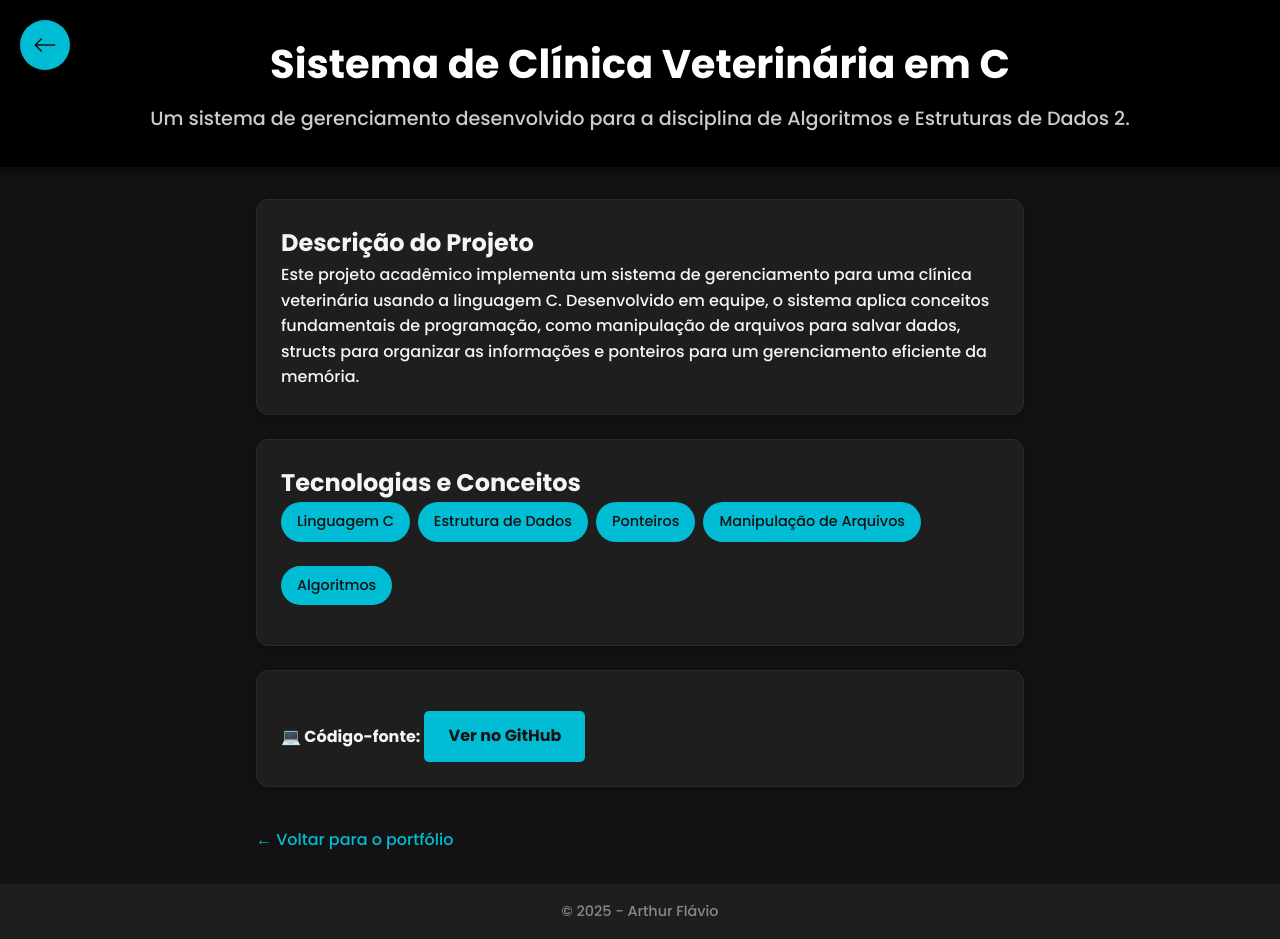
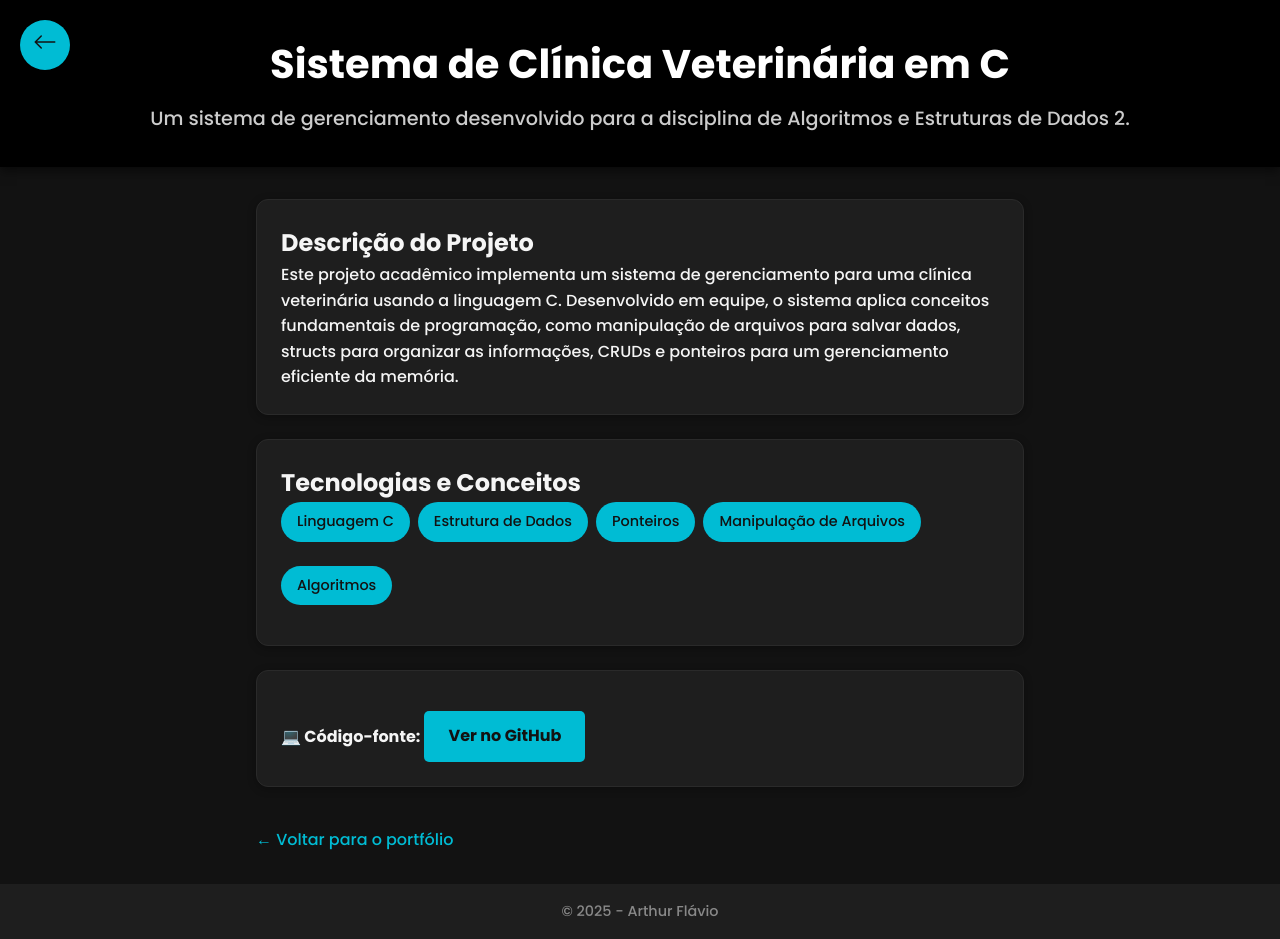
Before and after one commit to arthurr-arauj/Portfolio, a plain HTML site: page projetos/clinica-veterinaria.html in a window 1280 px wide. Drawn offline with Linux system fonts and the light colour scheme.

Commit message:
correção foto revitalize

```diff
--- a/projetos/clinica-veterinaria.html
+++ b/projetos/clinica-veterinaria.html
@@ -22,7 +22,7 @@
         <div class="card">
             <h2>Descrição do Projeto</h2>
             <p>
-                Este projeto acadêmico implementa um sistema de gerenciamento para uma clínica veterinária usando a linguagem C. Desenvolvido em equipe, o sistema aplica conceitos fundamentais de programação, como manipulação de arquivos para salvar dados, structs para organizar as informações e ponteiros para um gerenciamento eficiente da memória.
+                Este projeto acadêmico implementa um sistema de gerenciamento para uma clínica veterinária usando a linguagem C. Desenvolvido em equipe, o sistema aplica conceitos fundamentais de programação, como manipulação de arquivos para salvar dados, structs para organizar as informações, CRUDs e ponteiros para um gerenciamento eficiente da memória.
             </p>
         </div>
 
--- a/style.css
+++ b/style.css
@@ -181,7 +181,7 @@ a:hover {
     border-radius: 50%; /* Deixa o botão redondo */
 
     text-align: center; /* Centraliza horizontalmente */
-    line-height: 55px;  /* Centraliza verticalmente (use o mesmo valor da altura do botão) */
+    line-height: 50px;  /* Centraliza verticalmente (use o mesmo valor da altura do botão) */
     font-size: 28px;
 
     font-weight: bold;
```
Also changed, not shown: projetos/revitalize.html (+1 -1 lines), imagens/logo.png (renamed from imagens/Logo.png.png).
